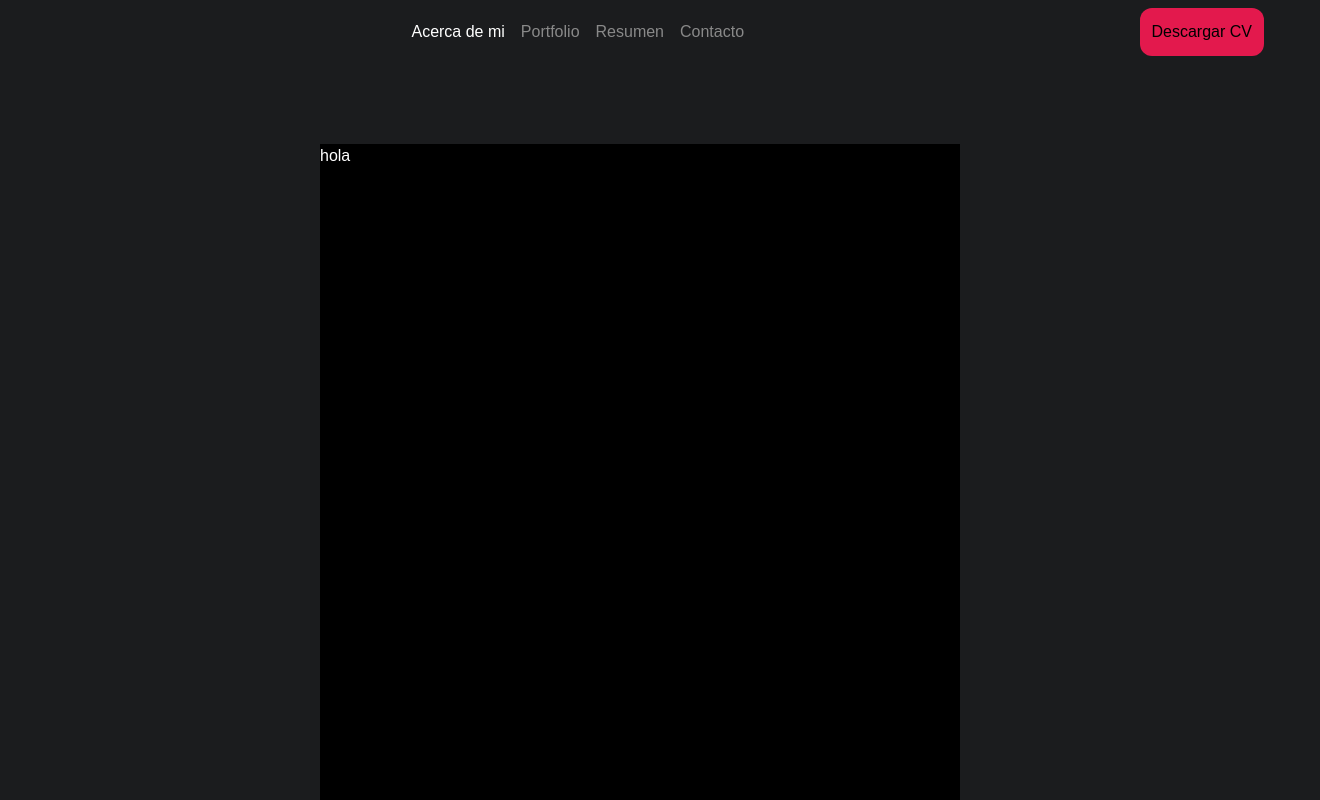
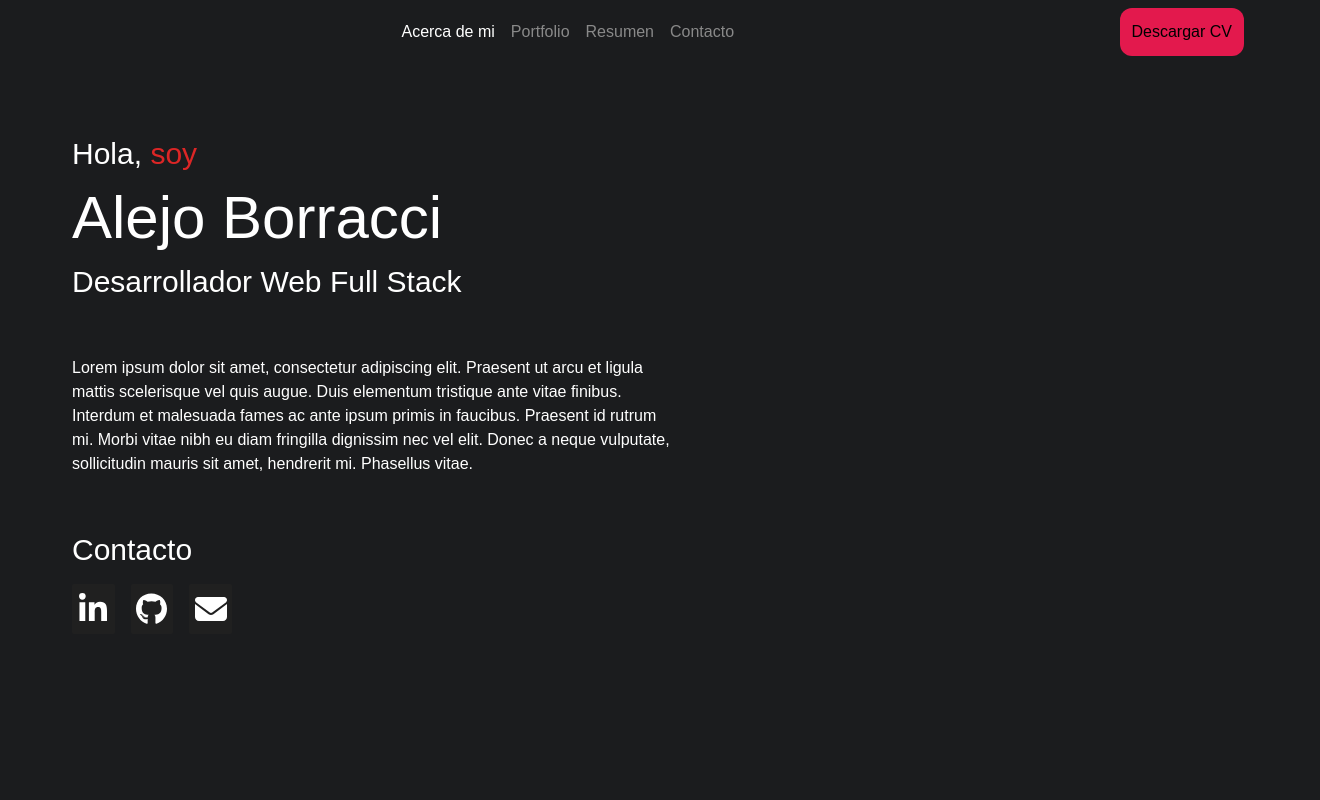
Before and after one commit to alejoborracci21/Portfolio-next.js, a Next.js app: page / in a window 1280 px wide. Shown: the top 800 px of the page, 1320 px wide, since content can reach past the window. Built offline with nearby package versions, Linux system fonts and the light colour scheme.

Commit message:
component resume

```diff
--- a/package.json
+++ b/package.json
@@ -11,7 +11,12 @@
   "dependencies": {
     "@emailjs/browser": "^4.3.3",
     "@fontsource/montserrat": "^5.1.1",
+    "@fontsource/poppins": "^5.1.1",
     "@fontsource/roboto": "^5.1.1",
+    "@fortawesome/fontawesome-svg-core": "^6.7.2",
+    "@fortawesome/free-brands-svg-icons": "^6.7.2",
+    "@fortawesome/free-solid-svg-icons": "^6.7.2",
+    "@fortawesome/react-fontawesome": "^0.2.2",
     "next": "^14.2.23",
     "react": "^18",
     "react-dom": "^18",
--- a/src/app/components/nav/nav.tsx
+++ b/src/app/components/nav/nav.tsx
@@ -37,14 +37,14 @@ export const Nav = () => {
   };
 
   return (
-    <div className={`flex flex-row items-center w-full h-full  p-4`}>
+    <div className={`flex flex-row items-center w-full h-full p-4 mb-0`}>
         <div className="text-center justify-center space-x-4  w-full">
           <Link href="/" style={linkStyles.home}>Acerca de mi</Link>
           <Link href="/works" style={linkStyles.works}>Portfolio</Link>
           <Link href="/resume" style={linkStyles.resumen}>Resumen</Link>
           <Link href="/contact" style={linkStyles.contact}>Contacto</Link>
         </div>
-          <button className="text-nowrap bg-[#e3194d] rounded-xl p-3" onClick={downloadCV}>Descargar CV</button>
+          <button className="text-nowrap bg-[#e3194d] rounded-xl p-3 mr-5" onClick={downloadCV}>Descargar CV</button>
 
     </div>
   );
--- a/src/app/components/resume/resume.tsx
+++ b/src/app/components/resume/resume.tsx
@@ -1,11 +1,58 @@
-'use client'
+'use client';
+
+import { FontAwesomeIcon } from "@fortawesome/react-fontawesome";
+import { faLinkedinIn, faGithub } from "@fortawesome/free-brands-svg-icons";
+import { faEnvelope } from "@fortawesome/free-solid-svg-icons";
 
 export const Resume = () => {
+  return (
+    <div className="h-[85vh] w-[50vw] text-white">
+      <div>
+        <h2 className="text-3xl m-4">
+          Hola, <span className="text-red-600">soy</span>
+        </h2>
+        <h1 className="text-6xl m-4">Alejo Borracci</h1>
+        <h2 className="text-3xl m-4">Desarrollador Web Full Stack</h2>
+      </div>
 
+      <p className="m-4 mt-14">
+        Lorem ipsum dolor sit amet, consectetur adipiscing elit. Praesent ut arcu et ligula
+        mattis scelerisque vel quis augue. Duis elementum tristique ante vitae finibus. Interdum et
+        malesuada fames ac ante ipsum primis in faucibus. Praesent id rutrum mi. Morbi vitae nibh
+        eu diam fringilla dignissim nec vel elit. Donec a neque vulputate, sollicitudin mauris sit
+        amet, hendrerit mi. Phasellus vitae.
+      </p>
 
-  return (
-    <div className="bg-black h-[100vh] w-[50vw] text-white">
-        hola
+      <h1 className="ml-4 mt-14 text-3xl">Contacto</h1>
+      <div className="grid grid-cols-3 gap-4  w-[30%] h-[12%] p-4 rounded-lg ">
+        {/* LinkedIn */}
+        <a
+          href="https://www.linkedin.com/in/alejo-borracci-2323a6199/"
+          target="_blank"
+          rel="noopener noreferrer"
+          className="bg-[#202020] flex items-center justify-center h-full w-full rounded-sm"
+        >
+          <FontAwesomeIcon icon={faLinkedinIn} size="2x"/>
+        </a>
+
+        {/* GitHub */}
+        <a
+          href="https://github.com/alejoborracci21"
+          target="_blank"
+          rel="noopener noreferrer"
+          className="bg-[#202020] flex items-center justify-center h-full w-full rounded-sm"
+        >
+          <FontAwesomeIcon icon={faGithub} size="2x" />
+        </a>
+
+        {/* Email */}
+        <a
+          href="mailto:alejotrabajo2001@hotmail.com"
+          className="bg-[#202020] flex items-center justify-center h-full w-full rounded-sm"
+        >
+          <FontAwesomeIcon icon={faEnvelope} size="2x" style={{backgroundColor:"transparent" }}/>
+        </a>
+      </div>
     </div>
   );
 };
--- a/src/app/page.tsx
+++ b/src/app/page.tsx
@@ -1,5 +1,4 @@
 'use client'
-
 
 import Image from "next/image";
 import image from "../../public/Fotocv.jpg"
@@ -17,10 +16,11 @@ export default function Home() {
     document.body.removeChild(link);
   }
 
-
   return (
-    <main className="flex min-h-screen h-full flex-col items-center mt-20">
-      <Resume/>
+    <main className="flex flex-col min-h-screen h-full w-[100%] mt-10">
+      <div className="flex flex-row items-start w-full h-full p-4 mb-0 ml-10">
+        <Resume />
+      </div>
     </main>
   );
 }
--- a/tailwind.config.ts
+++ b/tailwind.config.ts
@@ -9,9 +9,9 @@ const config: Config = {
   ],
   theme: {
     extend: {
-       fontFamily: {
-          sans: ['Montserrat', 'sans-serif'],
-        },
+      fontFamily: {
+        sans: ['Poppins', 'sans-serif'],
+      },
       animation: {
         slideLeft: 'slideLeft 1s ease-in-out',
         slideRight: 'slideRight 1s ease-in-out',
```
Also changed, not shown: 1 other file (tests, documents, lock files or other folders).
